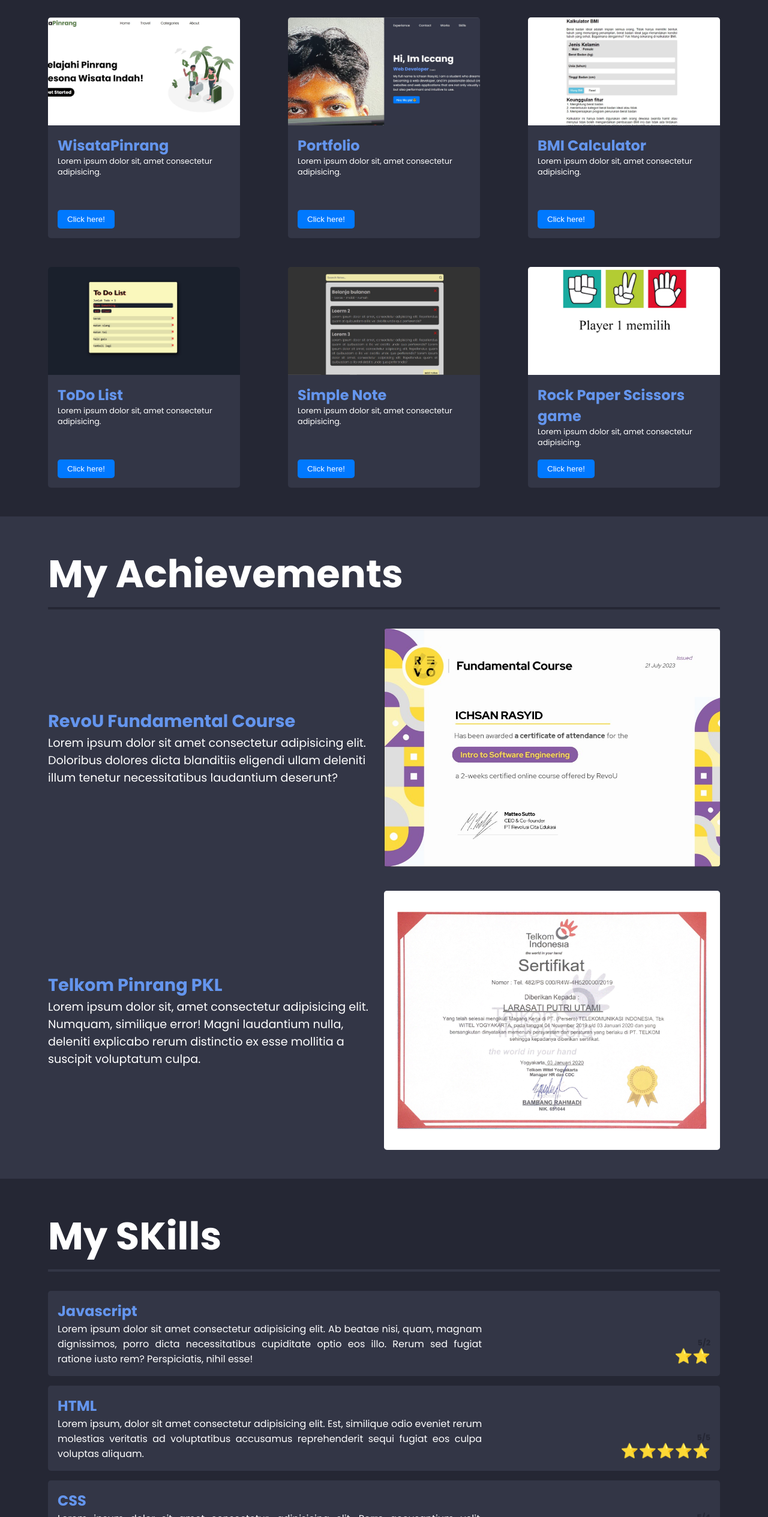
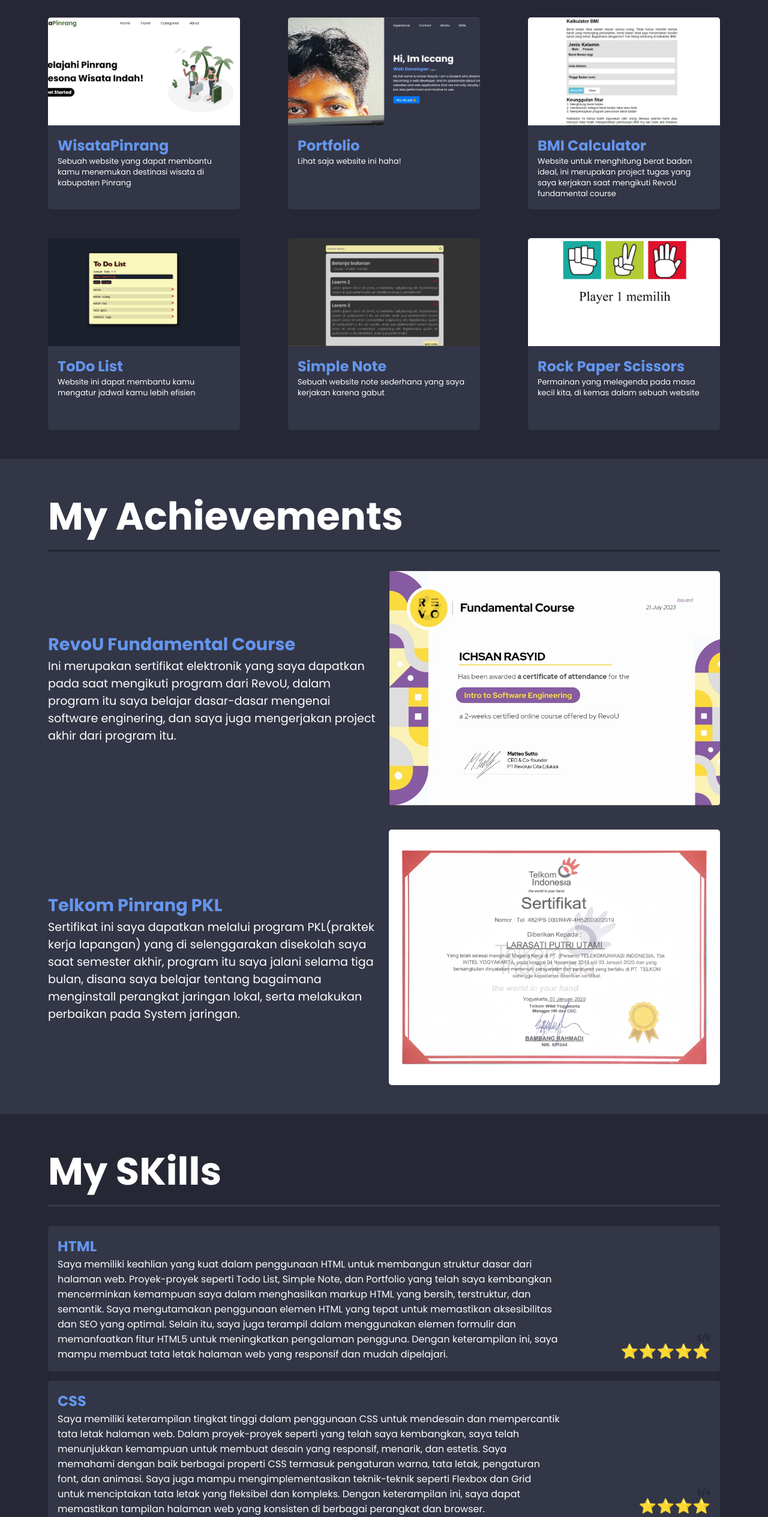
Before and after one commit to iccang27/Portfolio, a plain HTML site: page index.html in a window 1280 px wide. Shown: the part 958-3487 px from the top of the page at 60% size. Drawn offline with nearby package versions, Linux system fonts and the light colour scheme.

Commit message:
90% progress

```diff
--- a/css/style.css
+++ b/css/style.css
@@ -40,6 +40,32 @@ button{
 button:hover{
     background-color: #0468dc;
 }
+
+/* ANIMATION ON SCROLL */
+.hidden {
+    opacity: 0;
+    filter: blur(2px);
+    transform: translateX(-100%);
+    transition: all .5s;
+}
+
+.show {
+    opacity: 1;
+    filter: blur(0);
+    transform: translateX(0);
+}
+
+    /* work card transition*/
+    .work-card:nth-child(1),.work-card:nth-child(4){
+        transition-delay: 200ms;
+    }
+
+    .work-card:nth-child(2),.work-card:nth-child(5){
+        transition-delay: 100ms;
+    }
+
+/* END ANIMATION ON SCROLL */
+
 /* HEADER SECTION */
 /* Header */
 header{
@@ -175,21 +201,40 @@ nav .nav-menu li a:hover{
     flex-wrap: wrap;
 }
 
+/* work cards */
+
 .work-card-container .work-card{
     position: relative;
     width: 20rem;
-    height: 23rem;
+    height: 20rem;
     background-color: #333646;
     border-radius: 0.3rem;
-    transition: all 0.3s ease;
     overflow: hidden;
 }
-
-.work-card-container .work-card:hover{
-    background-color: #3c3f52;
+.work-card::after{
+    content: '';
+    font-size: 2rem;
+    font-weight: 700;
+    color: white;
+    position: absolute;
+    height: 0;
+    width: 100%;
+    bottom: 0;
+    left: 0;
+    background-color: rgba(100, 148, 237, 0.735);
+    transition: all 0.3s ease;
 }
 
-/* cards */
+.work-card:hover::after{
+    content: 'Visit site';
+    backdrop-filter: blur(4px);
+    height: 100%;
+    align-self: center;
+    display: flex;
+    justify-content: center;
+    align-items: center;
+}
+
 .work-card .card-img{
     position: relative;
     width: 100%;
@@ -220,15 +265,6 @@ nav .nav-menu li a:hover{
     color: white;
 }
 
-.work-card button{
-    position: absolute;
-    bottom: 0;
-    left: 0;
-    margin-bottom: 1rem;
-    margin-left: 1rem;
-    cursor: pointer;
-}
-
 /* ACHIEVEMENTS SECTION */
 .achievements-container{
     padding: 3rem 5rem;
@@ -250,6 +286,7 @@ nav .nav-menu li a:hover{
 .achievement{
     display: grid;
     grid-template-columns: 1fr 1fr;
+    gap: 1rem;
 }
 
 .achievement .desc{
@@ -307,8 +344,7 @@ nav .nav-menu li a:hover{
 }
 
 .skill-card .skill-caption{
-    width:65%;
-    text-align: justify;
+    width:77%;
 }
 
 .skill-caption p{
@@ -436,6 +472,14 @@ ul li{
         font-size: 3rem;
     }
 
+/* ANIMATION ON SCROLL */
+    /* work card transition*/
+    .work-container .work-card-container .work-card{
+        transition-delay: 0ms;
+    }
+
+/* END ANIMATION ON SCROLL */
+
     header{
     display:grid;
     grid-template-columns: 1fr;
@@ -500,7 +544,7 @@ ul li{
 
     .work-card-container .work-card{
         width: 100%;
-        height: 25rem;
+        height: 20rem;
     }
     .work-card button{
         font-size: 1rem;
@@ -534,6 +578,7 @@ ul li{
 
     .skill-card .skill-caption{
         width: 100%;
+        text-align: justify;
     }
     .skill-card .skill-caption p{
         margin-bottom: 3.4rem;
@@ -565,6 +610,19 @@ ul li{
     .section-title{
         font-size: 3rem;
     }
+
+/* ANIMATION ON SCROLL */
+    /* work card transition*/
+    .work-container .work-card-container .work-card{
+        transition-delay: 0ms;
+    }
+    .work-container .work-card-container .work-card:nth-child(1),
+    .work-container .work-card-container .work-card:nth-child(3),
+    .work-container .work-card-container .work-card:nth-child(5){
+        transition-delay: 100ms;
+    }
+/* END ANIMATION ON SCROLL */
+
     /* HEADER SECTION */
     header{
     display:grid;
@@ -655,3 +713,9 @@ ul li{
         text-align: end;
     }
 }
+
+@media(prefers-reduced-motion){
+    .hidden {
+        transition: none;
+    }
+}
--- a/index.html
+++ b/index.html
@@ -4,8 +4,6 @@
     <meta charset="UTF-8">
     <meta http-equiv="X-UA-Compatible" content="IE=edge">
     <meta name="viewport" content="width=device-width, initial-scale=1.0">
-    <link rel='stylesheet' href='https://cdn-uicons.flaticon.com/uicons-brands/css/uicons-brands.css'>
-
     <link rel="preconnect" href="https://fonts.googleapis.com">
     <link rel="preconnect" href="https://fonts.gstatic.com" crossorigin>
     <link href="https://fonts.googleapis.com/css2?family=Poppins:wght@300;400;500;600;700;800;900&display=swap" rel="stylesheet">
@@ -44,58 +42,52 @@
         <h2 class=section-title>Portfolio</h2>
         <div class="work-card-container">
             <!-- work card 1 -->
-            <div class="work-card">
+            <div class="work-card hidden">
                 <div class="card-img">
                     <img src="img/work-1.jpg" alt="">
                 </div>
                 <h2 class="card-title">WisataPinrang</h2>
-                <p class="card-caption">Lorem ipsum dolor sit, amet consectetur adipisicing.</p>
-                <button>Click here!</button>
+                <p class="card-caption">Sebuah website yang dapat membantu kamu menemukan destinasi wisata di kabupaten Pinrang</p>
             </div>
             <!-- work card 2 -->
-            <div class="work-card">
+            <div class="work-card hidden">
                 <div class="card-img">
                     <img src="img/work-2.jpg" alt="">
                 </div>
                 <h2 class="card-title">Portfolio</h2>
-                <p class="card-caption">Lorem ipsum dolor sit, amet consectetur adipisicing.</p>
-                <button>Click here!</button>
+                <p class="card-caption">Lihat saja website ini haha!</p>
             </div>
             <!-- work card 3 -->
-            <div class="work-card">
+            <div class="work-card hidden">
                 <div class="card-img">
                     <img src="img/work-3.jpg" alt="">
                 </div>
                 <h2 class="card-title">BMI Calculator</h2>
-                <p class="card-caption">Lorem ipsum dolor sit, amet consectetur adipisicing.</p>
-                <button>Click here!</button>
+                <p class="card-caption">Website untuk menghitung berat badan ideal, ini merupakan project tugas yang saya kerjakan saat mengikuti RevoU fundamental course</p>
             </div>
             <!-- work card 4 -->
-            <div class="work-card">
+            <div class="work-card hidden">
                 <div class="card-img">
                     <img src="img/work-4.jpg" alt="">
                 </div>
                 <h2 class="card-title">ToDo List</h2>
-                <p class="card-caption">Lorem ipsum dolor sit, amet consectetur adipisicing.</p>
-                <button>Click here!</button>
+                <p class="card-caption">Website ini dapat membantu kamu mengatur jadwal kamu lebih efisien</p>
             </div>
             <!-- work card 5 -->
-            <div class="work-card">
+            <div class="work-card hidden">
                 <div class="card-img">
                     <img src="img/work-5.jpg" alt="">
                 </div>
                 <h2 class="card-title">Simple Note</h2>
-                <p class="card-caption">Lorem ipsum dolor sit, amet consectetur adipisicing.</p>
-                <button>Click here!</button>
+                <p class="card-caption">Sebuah website note sederhana yang saya kerjakan karena gabut</p>
             </div>
             <!-- work card 6 -->
-            <div class="work-card">
+            <div class="work-card hidden">
                 <div class="card-img">
                     <img src="img/work-6.jpg" alt="">
                 </div>
-                <h2 class="card-title">Rock Paper Scissors game</h2>
-                <p class="card-caption">Lorem ipsum dolor sit, amet consectetur adipisicing.</p>
-                <button>Click here!</button>
+                <h2 class="card-title">Rock Paper Scissors</h2>
+                <p class="card-caption">Permainan yang melegenda pada masa kecil kita, di kemas dalam sebuah website</p>
             </div>
         </div>
     </div>
@@ -106,20 +98,20 @@
         <h2 class="section-title">My <span>Achievements</span></h2>
         <div class="achievements-card-container">
 
-            <div class="achievement">
+            <div class="achievement hidden">
                 <div class="desc">
                     <h2 class="desc-title">RevoU Fundamental Course</h2>
-                    <p class="desc-caption">Lorem ipsum dolor sit amet consectetur adipisicing elit. Doloribus dolores dicta blanditiis eligendi ullam deleniti illum tenetur necessitatibus laudantium deserunt?</p>
+                    <p class="desc-caption">Ini merupakan sertifikat elektronik yang saya dapatkan pada saat mengikuti program dari RevoU, dalam program itu saya belajar dasar-dasar mengenai software enginering, dan saya juga mengerjakan project akhir dari program itu.</p>
                 </div>
                 <div class="achievement-img">
                     <img src="img/achievement-1.jpg" alt="">
                 </div>
             </div>
 
-            <div class="achievement">
+            <div class="achievement hidden">
                 <div class="desc">
                     <h2 class="desc-title">Telkom Pinrang PKL</h2>
-                    <p class="desc-caption">Lorem ipsum dolor sit, amet consectetur adipisicing elit. Numquam, similique error! Magni laudantium nulla, deleniti explicabo rerum distinctio ex esse mollitia a suscipit voluptatum culpa.</p>
+                    <p class="desc-caption">Sertifikat ini saya dapatkan melalui program PKL(praktek kerja lapangan) yang di selenggarakan disekolah saya saat semester akhir, program itu saya jalani selama tiga bulan, disana saya belajar tentang bagaimana menginstall perangkat jaringan lokal, serta melakukan perbaikan pada System jaringan.</p>
                 </div>
                 <div class="achievement-img">
                     <img src="img/achievement-2.jpg" alt="">
@@ -133,10 +125,35 @@
     <div class="skills-container">
         <h2 class="section-title">My SKills</h2>
         <div class="skill-card-container">
-            <div class="skill-card">
+
+            <div class="skill-card hidden">
+                <h2>HTML</h2>
+                <div class="skill-caption">
+                    <p>Saya memiliki keahlian yang kuat dalam penggunaan HTML untuk membangun struktur dasar dari halaman web. Proyek-proyek seperti Todo List, Simple Note, dan Portfolio yang telah saya kembangkan mencerminkan kemampuan saya dalam menghasilkan markup HTML yang bersih, terstruktur, dan semantik. Saya mengutamakan penggunaan elemen HTML yang tepat untuk memastikan aksesibilitas dan SEO yang optimal. Selain itu, saya juga terampil dalam menggunakan elemen formulir dan memanfaatkan fitur HTML5 untuk meningkatkan pengalaman pengguna. Dengan keterampilan ini, saya mampu membuat tata letak halaman web yang responsif dan mudah dipelajari.</p>
+                </div>
+                <div class="skill-rating">
+                    <p>
+                        <span>5/5</span>⭐⭐⭐⭐⭐
+                    </p>
+                </div>
+            </div>
+
+            <div class="skill-card hidden">
+                <h2>CSS</h2>
+                <div class="skill-caption">
+                    <p>Saya memiliki keterampilan tingkat tinggi dalam penggunaan CSS untuk mendesain dan mempercantik tata letak halaman web. Dalam proyek-proyek seperti yang telah saya kembangkan, saya telah menunjukkan kemampuan untuk membuat desain yang responsif, menarik, dan estetis. Saya memahami dengan baik berbagai properti CSS termasuk pengaturan warna, tata letak, pengaturan font, dan animasi. Saya juga mampu mengimplementasikan teknik-teknik seperti Flexbox dan Grid untuk menciptakan tata letak yang fleksibel dan kompleks. Dengan keterampilan ini, saya dapat memastikan tampilan halaman web yang konsisten di berbagai perangkat dan browser.</p>
+                </div>
+                <div class="skill-rating">
+                    <p>
+                        <span>5/4</span>⭐⭐⭐⭐
+                    </p>
+                </div>
+            </div>
+
+            <div class="skill-card hidden">
                 <h2>Javascript</h2>
                 <div class="skill-caption">
-                    <p>Lorem ipsum dolor sit amet consectetur adipisicing elit. Ab beatae nisi, quam, magnam dignissimos, porro dicta necessitatibus cupiditate optio eos illo. Rerum sed fugiat ratione iusto rem? Perspiciatis, nihil esse!</p>
+                    <p>Saya memiliki keterampilan yang kuat dalam pengembangan dengan JavaScript. Saya telah berhasil mengimplementasikan beberapa proyek termasuk Todo List, Simple Note, dan Portfolio menggunakan bahasa ini. Dengan pemahaman mendalam tentang konsep dasar JavaScript, DOM manipulation, dan event handling, saya mampu membuat aplikasi interaktif yang responsif dan fungsional. Selain itu, saya juga memiliki kemampuan dalam menggunakan berbagai library dan framework JavaScript untuk memperluas kemampuan pengembangan. Dengan proyek-proyek ini, saya telah membangun fondasi yang kuat dalam pengembangan web berbasis JavaScript.</p>
                 </div>
                 <div class="skill-rating">
                     <p>
@@ -145,29 +162,6 @@
                 </div>
             </div>
 
-            <div class="skill-card">
-                <h2>HTML</h2>
-                <div class="skill-caption">
-                    <p>Lorem ipsum, dolor sit amet consectetur adipisicing elit. Est, similique odio eveniet rerum molestias veritatis ad voluptatibus accusamus reprehenderit sequi fugiat eos culpa voluptas aliquam.</p>
-                </div>
-                <div class="skill-rating">
-                    <p>
-                        <span>5/5</span>⭐⭐⭐⭐⭐
-                    </p>
-                </div>
-            </div>
-
-            <div class="skill-card">
-                <h2>CSS</h2>
-                <div class="skill-caption">
-                    <p>Lorem ipsum dolor sit amet consectetur, adipisicing elit. Porro accusantium velit, doloremque sit corrupti repellendus rem non nulla.</p>
-                </div>
-                <div class="skill-rating">
-                    <p>
-                        <span>5/4</span>⭐⭐⭐⭐
-                    </p>
-                </div>
-            </div>
         </div>
     </div>
     <!-- End skills section -->
@@ -225,5 +219,6 @@
             <span>@Ichsan Rasyid</span>
         </p>
     </footer>
+<script src="js/script.js"></script>
 </body>
 </html>
--- a/js/script.js
+++ b/js/script.js
@@ -0,0 +1,13 @@
+const observer = new IntersectionObserver((entries) => {
+  entries.forEach((entry) => {
+    console.log(entry);
+    if (entry.isIntersecting) {
+      entry.target.classList.add("show");
+    } else {
+      entry.target.classList.remove("show");
+    }
+  });
+});
+
+const hiddenElements = document.querySelectorAll(".hidden");
+hiddenElements.forEach((el) => observer.observe(el));
```
